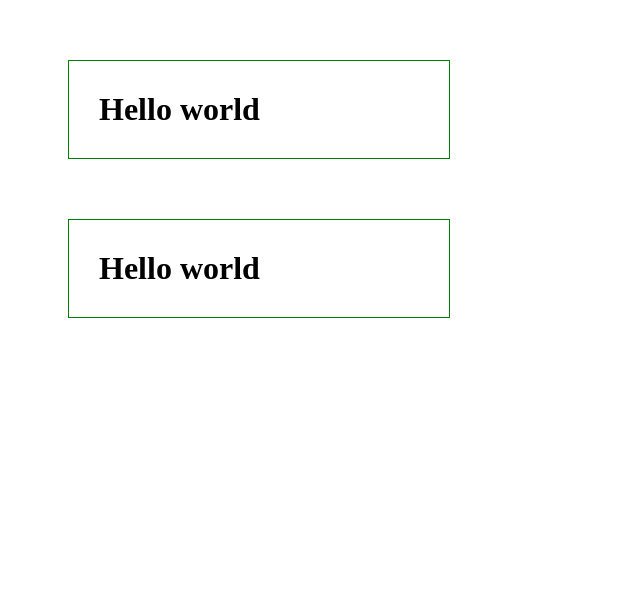
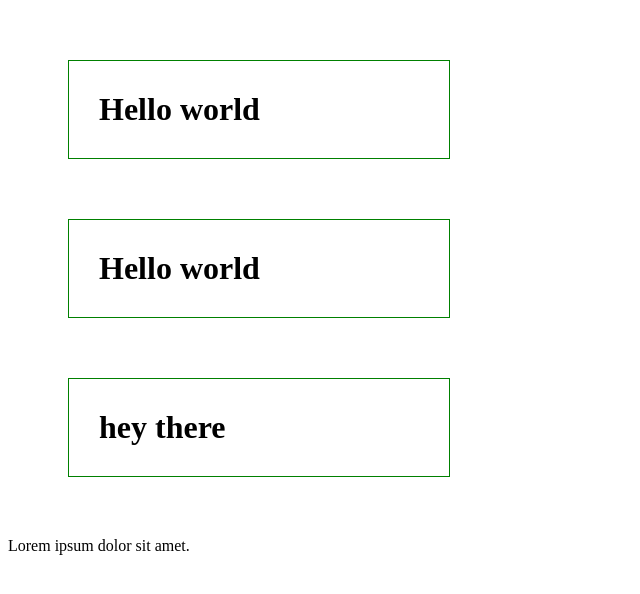
Before and after one commit to utshabp/InternshipExercise, a plain HTML site: page day1/boxmodel.html in a window 1280 px wide. Shown: the whole page, without its empty margins (0-640 px from the left). Drawn offline with Linux system fonts and the light colour scheme.

Commit message:
h1 added

```diff
--- a/day1/boxmodel.html
+++ b/day1/boxmodel.html
@@ -17,5 +17,7 @@
 <body>
     <h1>Hello world</h1>
     <h1>Hello world</h1>
+    <h1>hey there</h1>
+    <p>Lorem ipsum dolor sit amet.</p>
 </body>
 </html>
```
